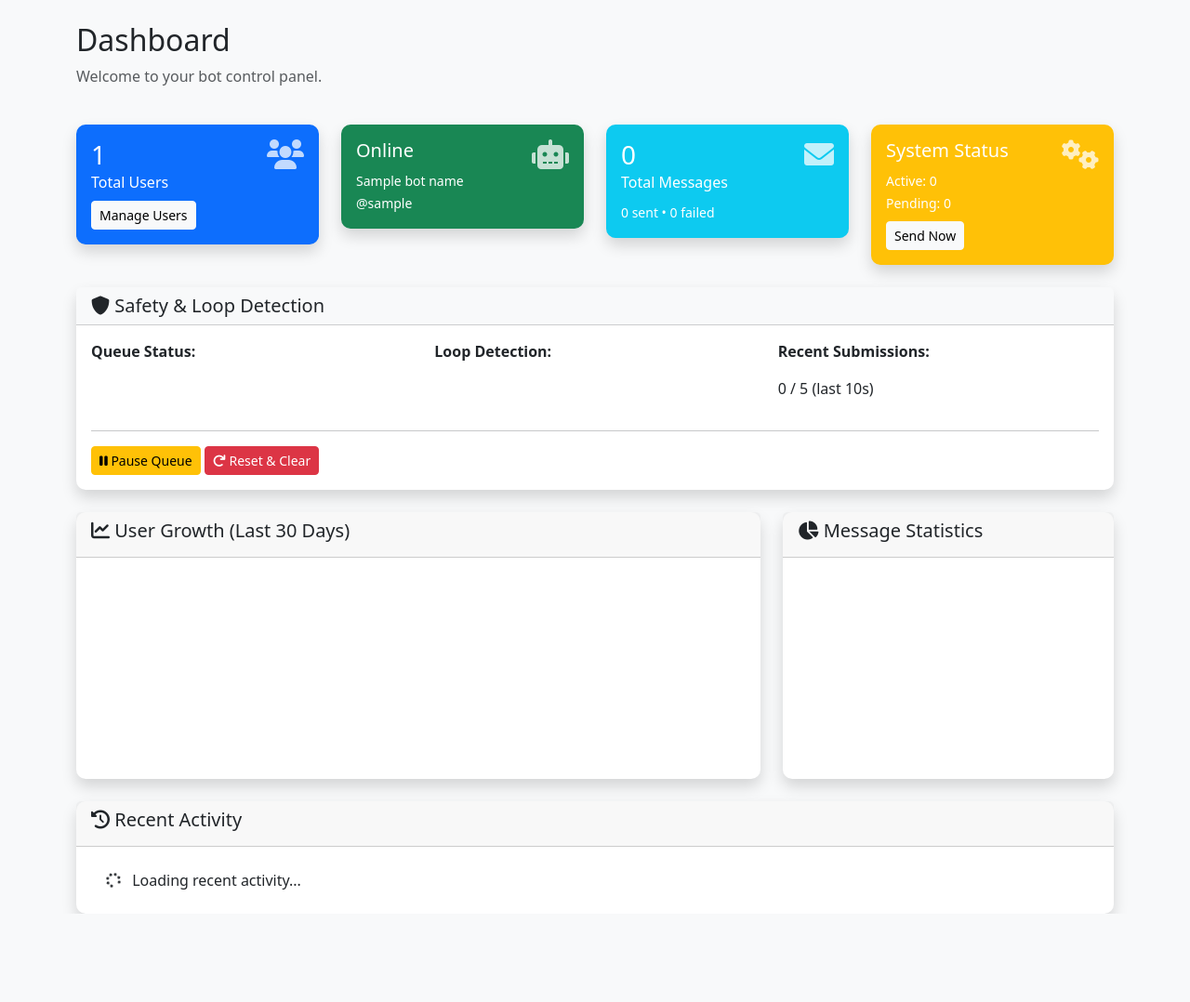
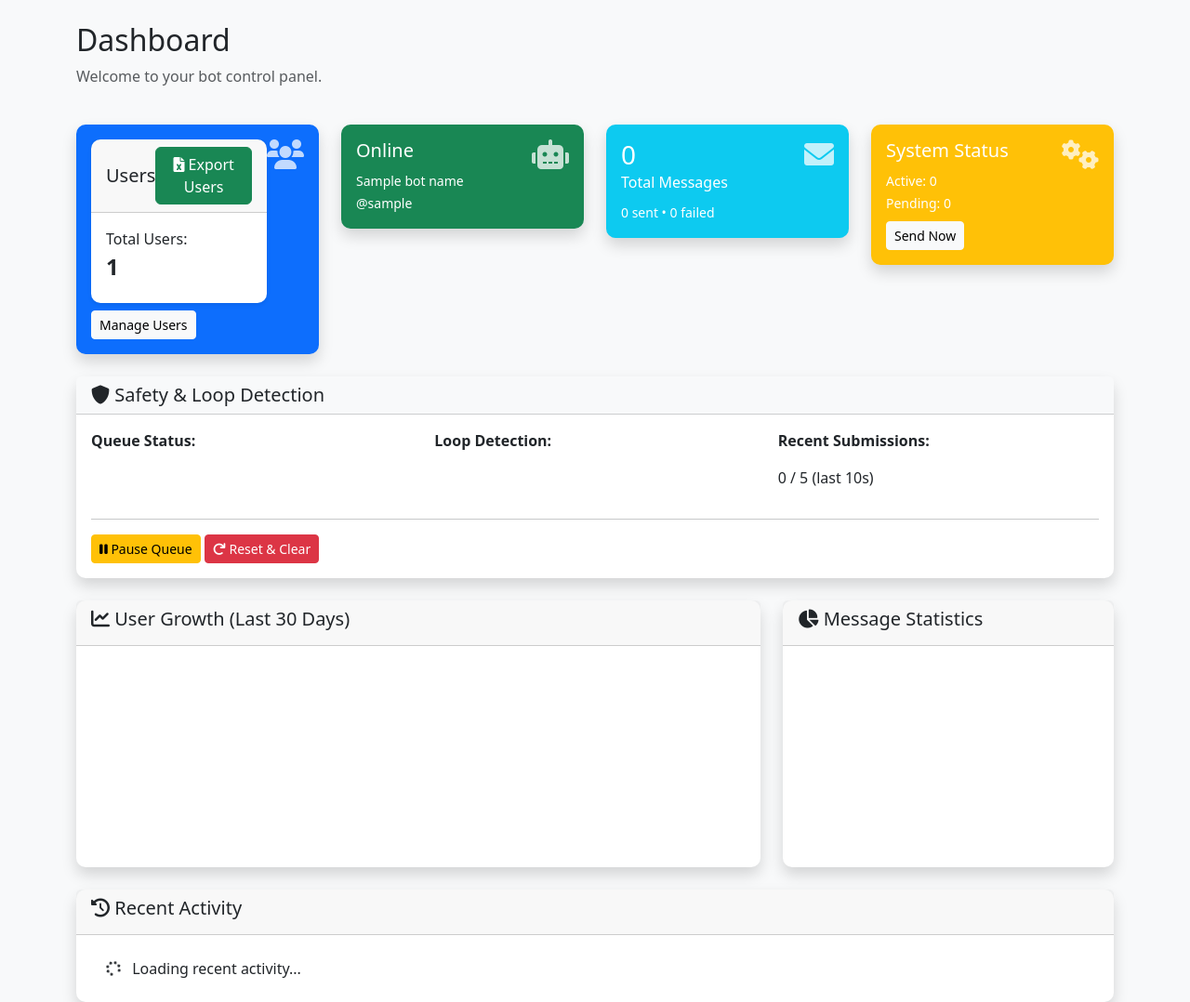
Before and after one commit to 01RG0/telebot, a Flask app: template templates/dashboard.html in a window 1280 px wide. Shown: the whole page at 93% size. Before the commit the page ends 983 px from the top, so only its background shows below. Run offline with Flask 3, Linux system fonts and the light colour scheme; the template is opened without the code that fills it: most values are stand-ins (such as "Sample title", 1, 10 or a date in 2020); a map, chart or similar area stays blank; parts of the project's set-up code (start-up, migrations or seed data) failed here and were passed over.

Commit message:
Update dashboard.html

```diff
--- a/templates/dashboard.html
+++ b/templates/dashboard.html
@@ -15,8 +15,20 @@
             <div class="card-body">
                 <div class="d-flex justify-content-between">
                     <div>
-                        <h3 class="card-title mb-0" id="userCount">{{ user_count }}</h3>
-                        <p class="card-text mb-0">Total Users</p>
+                        <div class="card shadow-sm">
+                            <div class="card-header d-flex justify-content-between align-items-center">
+                                <h5 class="mb-0">Users</h5>
+                                <a href="{{ url_for('export_users') }}" class="btn btn-success">
+                                    <i class="fas fa-file-excel"></i> Export Users
+                                </a>
+                            </div>
+
+                            <div class="card-body">
+                                <p class="card-text mb-1">Total Users:</p>
+                                <h4 class="fw-bold">{{ total_users }}</h4>
+                            </div>
+                        </div>
+
                     </div>
                     <i class="fas fa-users fa-2x opacity-75"></i>
                 </div>
```
